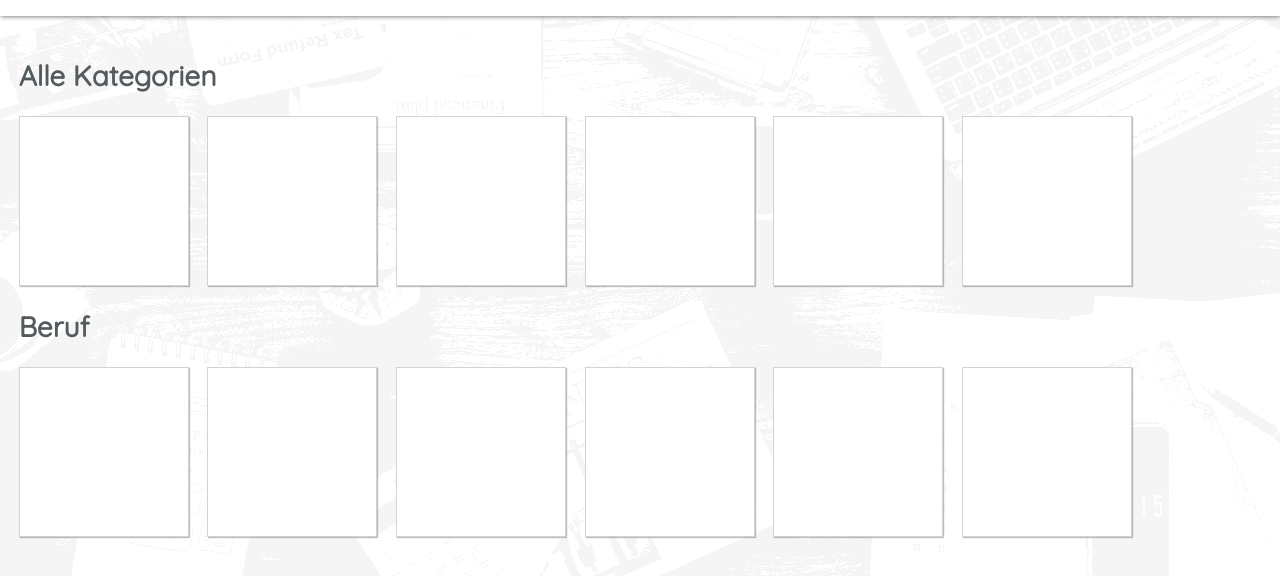
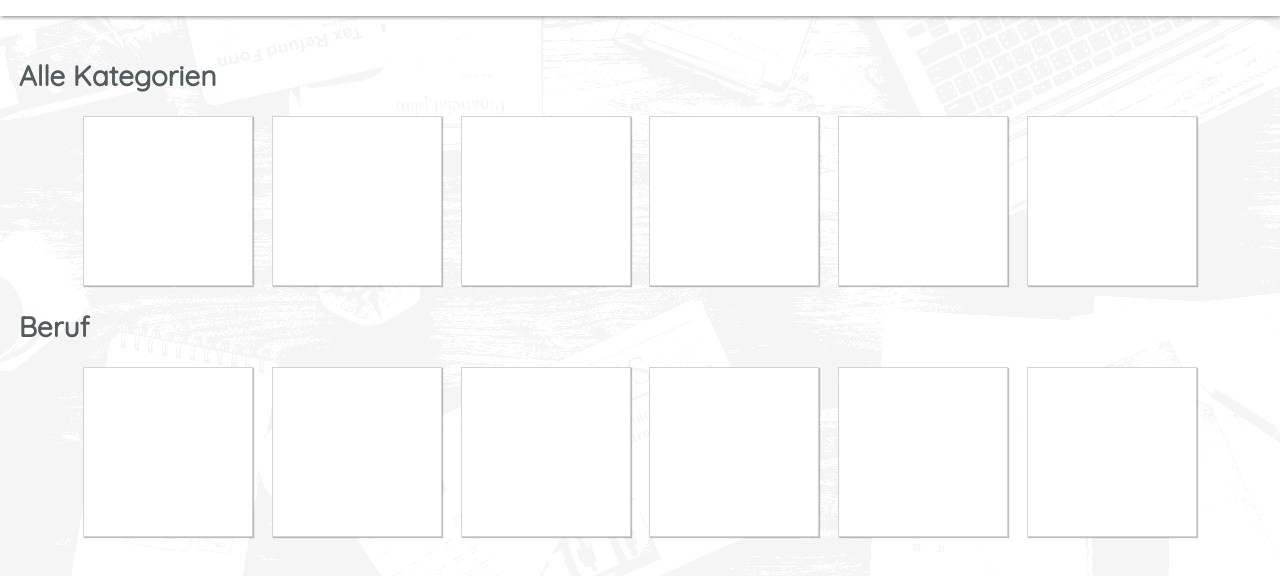
Before and after one commit to niklaskroe/web-prog, a plain HTML site: page dashboard-kacheln/Aufgabe/index.html in a window 1280 px wide. Shown: the part 144-720 px from the top of the page. Drawn offline with Linux system fonts and the light colour scheme.

Commit message:
add dashboard tiles flexbox styling

```diff
--- a/dashboard-kacheln/Aufgabe/style.css
+++ b/dashboard-kacheln/Aufgabe/style.css
@@ -76,6 +76,10 @@ main > section {
     display: flex;
     flex-wrap: wrap;
     gap: 1em;
+
+    /* main axis alignment */
+    justify-content: center;
+    align-items: center;
 }
 
 .my-dashboard-tile {
```
